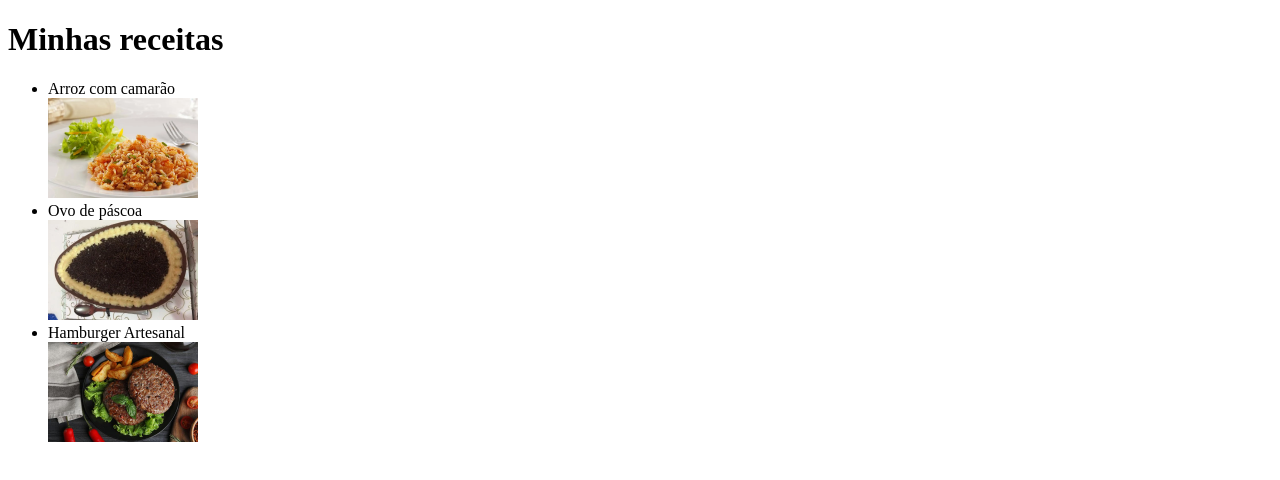
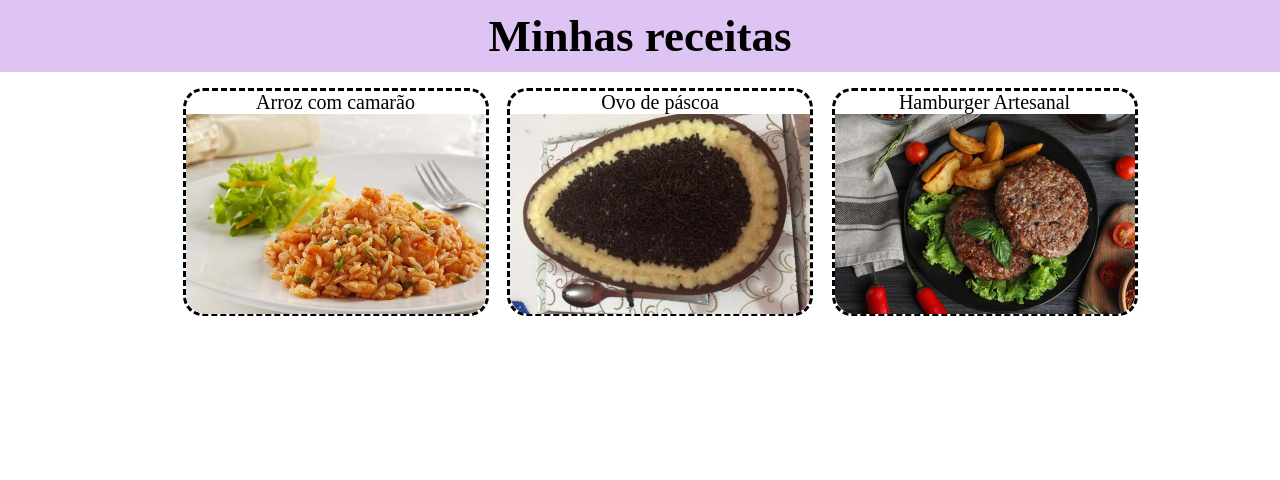
Before and after one commit to Odaviespecifico/odin-recipes, a plain HTML site: page index.html in a window 1280 px wide. Drawn offline with Linux system fonts and the light colour scheme.

Commit message:
Add more css to the main page to implement flex

```diff
--- a/index.html
+++ b/index.html
@@ -8,8 +8,11 @@
     <link rel="stylesheet" href="style.css">
 </head>
 <body>
+    <div class="header">
         <h1>Minhas receitas</h1>
+    </div>
     <ul>
+        <div class="contents">
             <div class = "shrimp">
                 <li><a href="recipes/rice_shrimp.html">Arroz com camarão</a></li>
                 <a href="recipes/rice_shrimp.html"><img src="recipes/arroz-com-camarao.webp" alt="Arroz com camarão"></a>
@@ -22,6 +25,7 @@
                 <li><a href="recipes/Hamburger.html">Hamburger Artesanal</a></li>
                 <a href="recipes/Hamburger.html"><img src="recipes/Hamburger.jpg" alt="Hamburger"></a>
             </div>
+        </div>
     </ul>
 </body>
 </html>
--- a/style.css
+++ b/style.css
@@ -1,18 +1,60 @@
 /* for the index.html */
+
+body {
+    display: flex;
+    flex-direction: column;
+    justify-content: center;
+    margin: 0px;
+}
+
+.header {
+    background-color: rgba(134, 49, 212, 0.281);
+    display: flex;
+    justify-content: center;
+    align-items: center;
+}
+
+h1 {
+    font-size: 45px;
+    margin: 10px 0;
+}
+
+.contents {
+    display: flex;
+    justify-content: space-evenly;
+    align-items: start;
+    box-sizing: border-box;
+    margin: 0 10%;
+}
+
 img {
     object-fit: cover;
-    height: 100px;
-    width: 150px;
+    width: 300px;
+    height: 200px;
     transition: all 0.3s;
+    border-radius: 0 0 20px 20px;
+    margin-bottom: -5px;
 }
 
 a {
     color: black;
     text-decoration: none;
-    transition: all 0.3s
+    transition: all 0.3s;
+    padding-bottom: 0px;
 }
 
 .shrimp:hover,.easter:hover,.hamburger:hover {
-    a {font-size: x-large;}
-    img {width: 300px; height: 200px;}
+    a {font-size: 30px;};
+    img {width: 450px; height: 300px;};
 }
+
+.contents > * {
+    border-style: dashed;
+    border-radius: 20px;
+}
+
+li {
+    list-style-type: none;
+    text-align: center;
+    font-size: 20px;
+}
```
Also changed, not shown: recipes/Hamburger.html (+1 -24 lines). Lines whose indentation alone changed are shown as unchanged.
